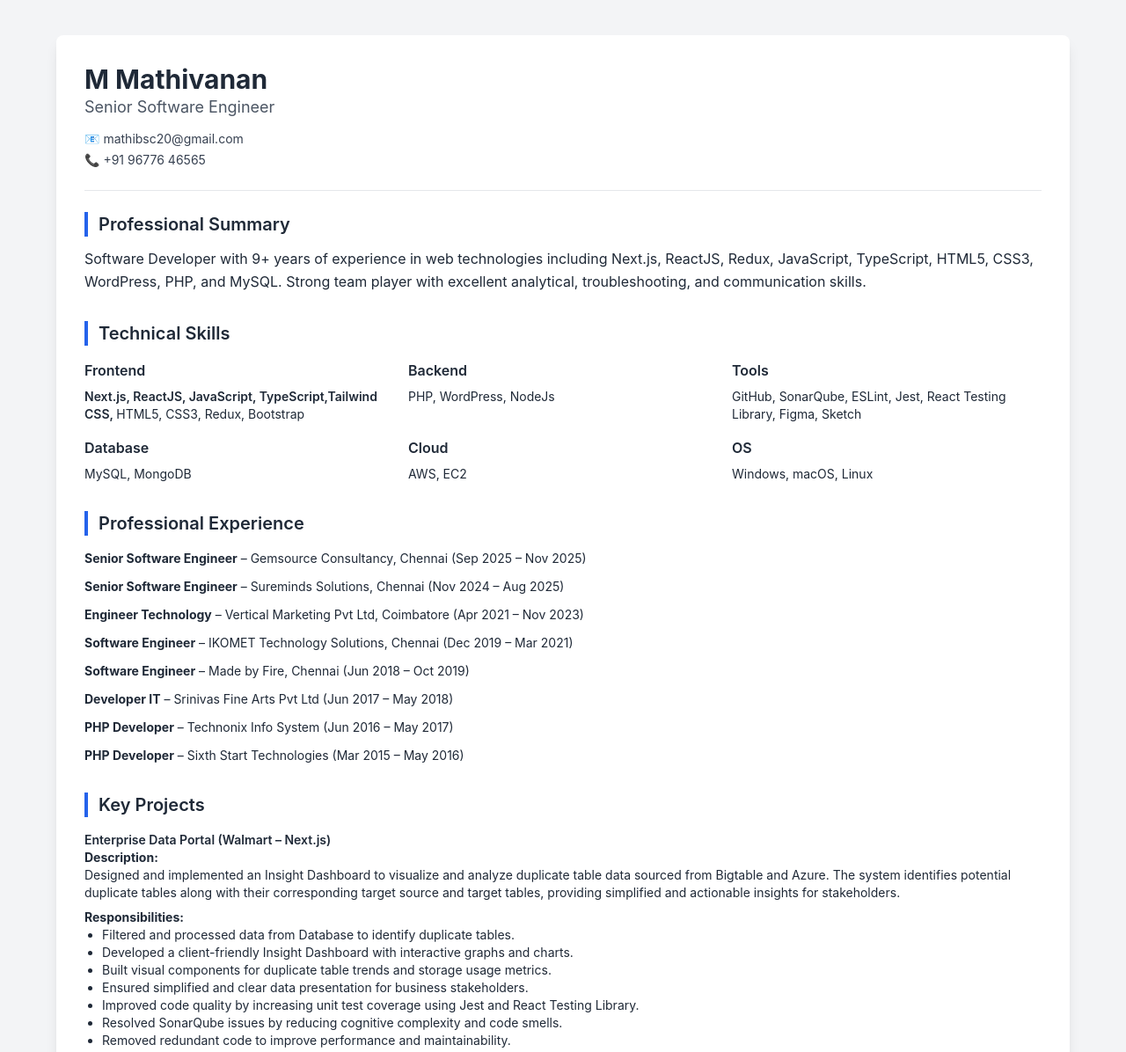
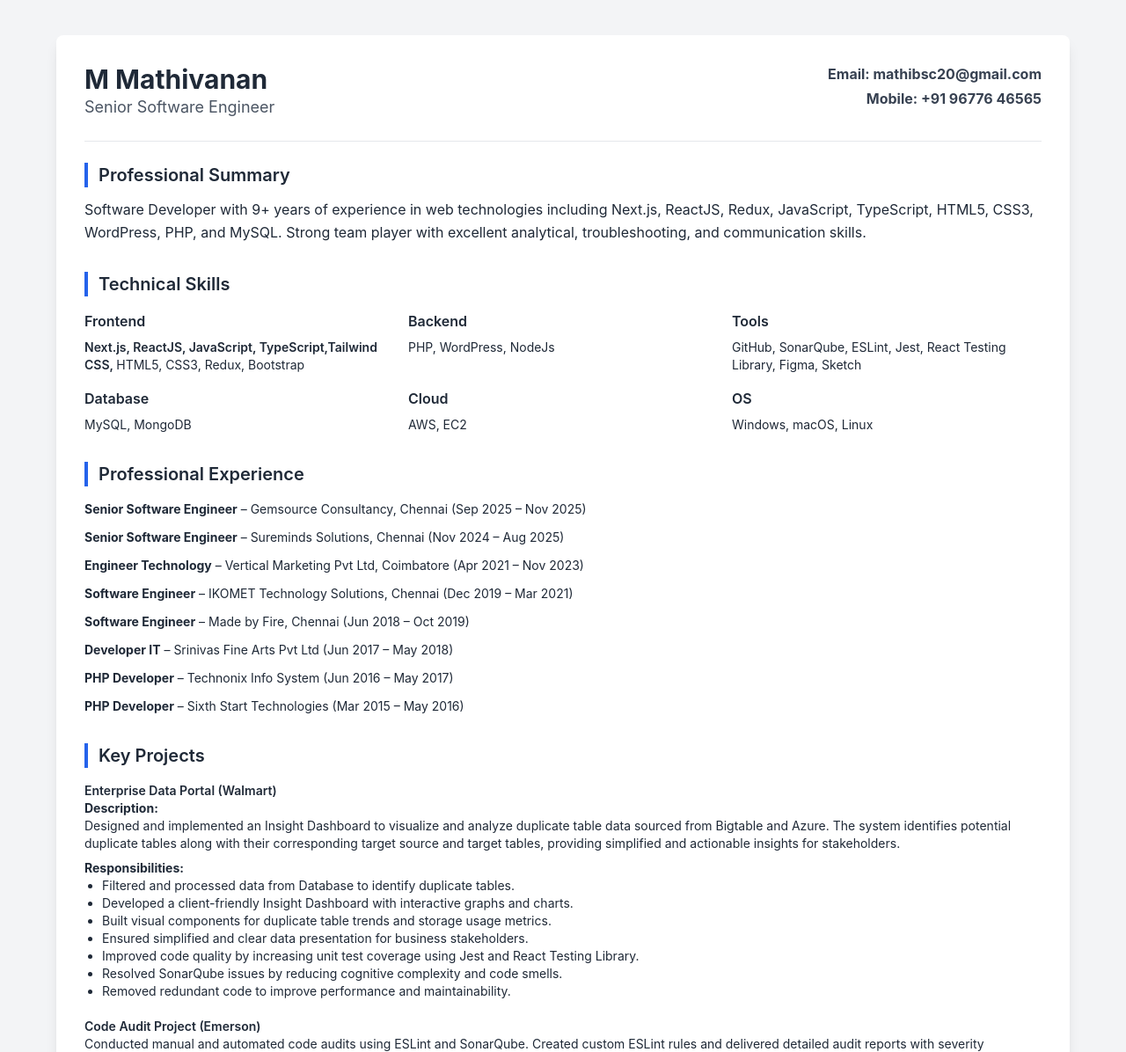
Before and after one commit to jackmathi/mathivanan.github.io, a website: page index.html in a window 1280 px wide. Shown: the top 1196 px of the page at 88% size. Drawn offline with nearby package versions, Linux system fonts and the light colour scheme.

Commit message:
space updated

```diff
--- a/index.html
+++ b/index.html
@@ -19,14 +19,22 @@
   <div class="max-w-6xl mx-auto bg-white shadow-lg my-10 p-8 rounded-lg">
 
     <!-- Header -->
-    <header class="border-b pb-6 mb-6">
-      <h1 class="text-3xl font-bold">M Mathivanan</h1>
-      <p class="text-lg text-gray-600">Senior Software Engineer</p>
-      <div class="mt-3 text-sm text-gray-700 space-y-1">
-        <p>📧 mathibsc20@gmail.com</p>
-        <p>📞 +91 96776 46565</p>
-      </div>
-    </header>
+    <header class="border-b pb-6 mb-6 flex flex-col md:flex-row md:justify-between md:items-start">
+
+  <!-- Left: Name & Role -->
+  <div>
+    <h1 class="text-3xl font-bold">M Mathivanan</h1>
+    <p class="text-lg text-gray-600">Senior Software Engineer</p>
+  </div>
+
+  <!-- Right: Contact Info -->
+  <div class="mt-4 md:mt-0 text-md font-bold text-gray-700 text-left md:text-right space-y-1">
+    <p>Email: mathibsc20@gmail.com</p>
+    <p>Mobile: +91 96776 46565</p>
+  </div>
+
+</header>
+
 
     <!-- Professional Summary -->
     <section class="mb-8">
@@ -108,7 +116,7 @@ GitHub, SonarQube, ESLint, Jest, React Testing Library, Figma, Sketch
 
       <div class="space-y-5 text-sm">
         <div>
-          <h3 class="font-semibold">Enterprise Data Portal (Walmart – Next.js)</h3>
+          <h3 class="font-semibold">Enterprise Data Portal (Walmart)</h3>
            <p><strong>Description:</strong></p>
         <p>
           Designed and implemented an Insight Dashboard to visualize and analyze duplicate table data
@@ -153,7 +161,7 @@ GitHub, SonarQube, ESLint, Jest, React Testing Library, Figma, Sketch
         </div>
 
         <div>
-          <h3 class="font-semibold">Blog Application (Next.js)</h3>
+          <h3 class="font-semibold">Blog Application </h3>
           <p>
             Built reusable UI components, implemented routing and state management,
             and ensured maintainable, scalable frontend architecture.
```
